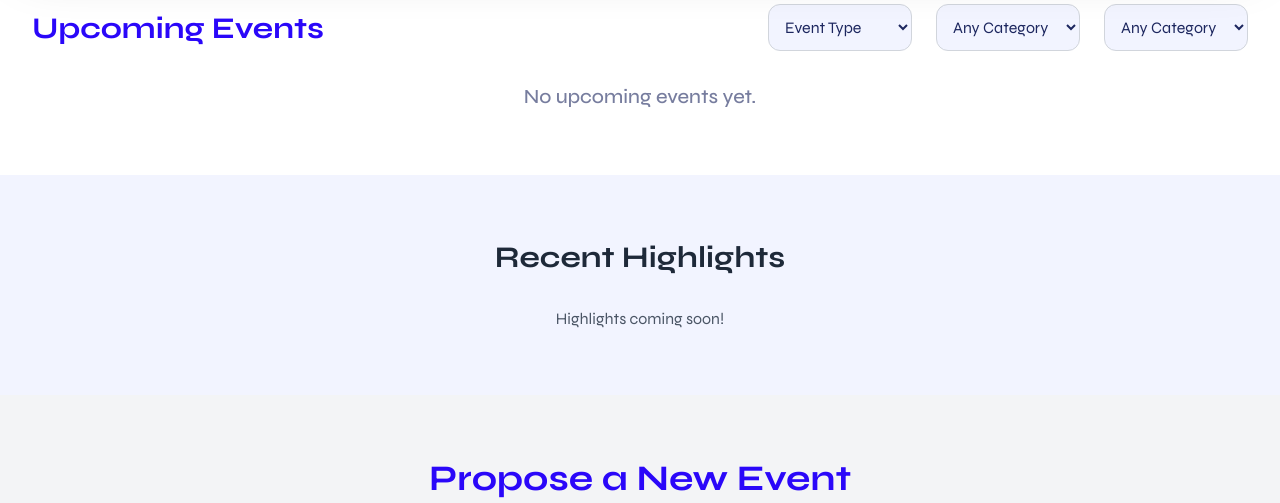
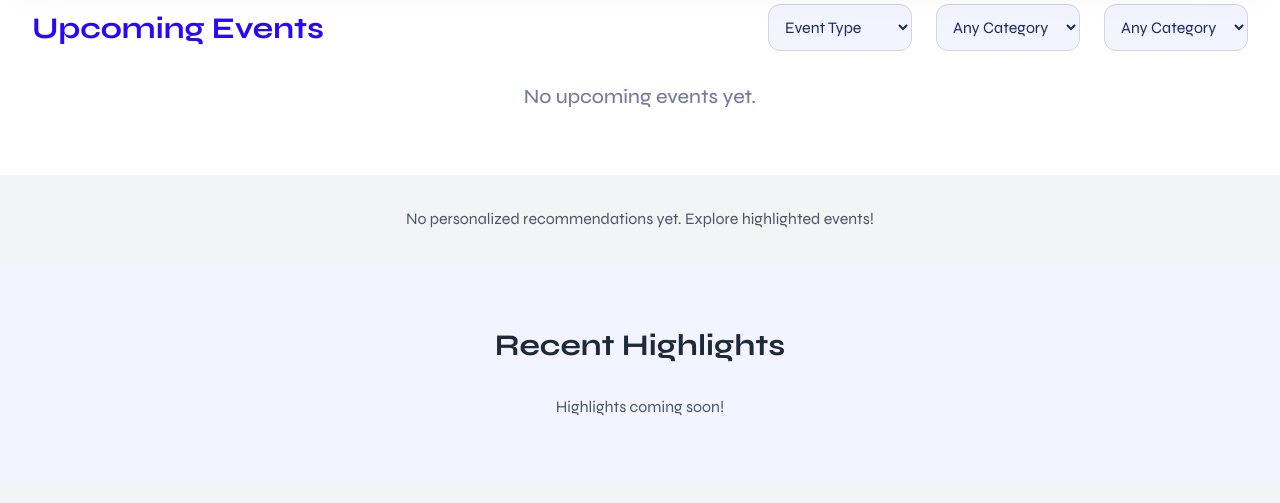
Before and after one commit to justbijay44/happening, a Django app: page / in a window 1280 px wide. Shown: the part 640-1143 px from the top of the page. Run offline with Django 5.2, Linux system fonts and the light colour scheme; a user stored in the database is signed in; tables that the repository leaves empty hold one stand-in row (values such as "Sample post"); style sheets or scripts are compiled from the project's sources; some libraries are stand-ins or nearby versions.

Commit message:
Basic Recommendation feature

```diff
--- a/events/models.py
+++ b/events/models.py
@@ -38,3 +38,14 @@
 
     def __str__(self):
         return self.title
+
+class EventView(models.Model):
+    event = models.ForeignKey(Event, on_delete=models.CASCADE, related_name='views')
+    user = models.ForeignKey(User, on_delete=models.CASCADE, related_name='event_views')
+    viewed_at = models.DateTimeField(auto_now_add=True)
+
+    class Meta:
+        unique_together = ('event', 'user')
+
+    def __str__(self):
+        return f"{self.user.username} viewed {self.event.title}"
--- /dev/null
+++ b/events/templates/events/event_recommended.html
@@ -0,0 +1,29 @@
+{% if user.is_authenticated %}
+    {% if recommended_events and recommended_events|length > 0 %}
+        <section class="py-16 bg-gray-100">
+            <div class="max-w-7xl mx-auto px-4 sm:px-6 lg:px-8">
+                <h2 class="text-3xl font-bold text-purple-600 mb-8">Recommended for You</h2>
+                <div class="grid grid-cols-1 md:grid-cols-3">
+                    {% for event in recommended_events %}
+                        <a href="{% url 'event_detail' event.id %}"
+                            class="block bg-white rounded-xl shadow-lg overflow-hidden mx-6 my-8">
+                            <img src="{{ event.image.url }}" alt="{{ event.title }}" class="w-full h-56 object-cover">
+                            <div class="p-4">
+                                <div class="flex space-x-2 mb-2">
+                                    <div class="bg-[#2A07F9] text-white px-3 py-1 rounded-lg text-sm font-medium">{{ event.date }}</div>
+                                    <div class="bg-[#F2F4FF] text-[#2A07F9] px-3 py-1 rounded-lg text-sm font-medium">
+                                        <i class="fas fa-map-marker-alt px-1"></i>{{ event.location }} ({{ event.venue.name }})
+                                    </div>
+                                </div>
+                                <h3 class="text-xl font-semibold text-gray-800 mb-2">{{ event.title }}</h3>
+                                <p class="text-gray-600 mb-4">{{ event.description }}</p>
+                            </div>
+                        </a>
+                    {% endfor %}
+                </div>
+            </div>
+        </section>
+    {% else %}
+        <p class="text-center py-8 text-gray-600">No personalized recommendations yet. Explore highlighted events!</p>
+    {% endif %}
+{% endif %}
--- a/events/templates/events/index.html
+++ b/events/templates/events/index.html
@@ -74,6 +74,9 @@
 <!-- Upcoming Events -->
 {% include 'events/upcoming_event.html' %}
 
+<!-- Recommended Events -->
+{% include 'events/event_recommended.html' %}
+
 <section class="bg-[#F2F4FF] py-16">
     <div class="max-w-7xl mx-auto px-4 sm:px-6 lg:px-8">
         <h2 class="text-3xl font-bold text-gray-800 mb-8 text-center">Recent Highlights</h2>
--- a/events/templates/events/upcoming_event.html
+++ b/events/templates/events/upcoming_event.html
@@ -18,14 +18,14 @@
         {% if upcoming_events %}
         <div class="grid grid-cols-1 md:grid-cols-3 space-x-6 space-y-6">
             {% for events in upcoming_events %}
-            <a href="#" class="bg-white rounded-xl shadow-lg overflow-hidden">
+            <a href="{% url 'event_detail' events.id %}" class="bg-white rounded-xl shadow-lg overflow-hidden">
                 <img src="{{ events.image.url }}" alt="{{ events.title }}" class="w-full h-56 object-cover">
                 <div class="p-4">
                     <div class="flex space-x-2 mb-2">
                         <div class="bg-[#2A07F9] text-white px-3 py-1 rounded-lg text-sm font-medium">{{ events.date }}
                         </div>
                         <div class="bg-[#F2F4FF] text-[#2A07F9] px-3 py-1 rounded-lg text-sm font-medium">
-                            <i class="fas fa-map-marker-alt px-1"></i>{{ events.venue }}
+                            <i class="fas fa-map-marker-alt px-1"></i>{{ events.location }} ({{ events.venue.name }})
                         </div>
                     </div>
                     <h3 class="text-xl font-semibold text-gray-800 mb-2">{{ events.title }}</h3>
--- a/events/urls.py
+++ b/events/urls.py
@@ -3,4 +3,5 @@
 
 urlpatterns = [
     path('', views.home, name='home'),
+    path('event/<int:event_id>/', views.event_detail, name='event_detail'),
 ]
--- a/events/views.py
+++ b/events/views.py
@@ -1,11 +1,42 @@
-from django.shortcuts import render, redirect
+from django.shortcuts import render, redirect, get_object_or_404
 from django.utils import timezone
-from .models import Event
+from .models import Event, EventView
 from .forms import EventProposalForm
 
 def home(request):
-    upcoming_events = Event.objects.filter(date__gte=timezone.now()).order_by('date')
+    upcoming_events = Event.objects.filter(is_approved=True, date__gte=timezone.now()).order_by('date')
+    recommended_events = None
 
+    if request.user.is_authenticated:
+        proposed_events = Event.objects.filter(proposed_by=request.user)
+        viewed_events = Event.objects.filter(views__user=request.user)
+
+        event_types = set()
+        if proposed_events.exists():
+            event_types.update(proposed_events.values_list('event_type', flat=True))
+        if viewed_events.exists():
+            event_types.update(viewed_events.values_list('event_type', flat=True))
+
+        if event_types:
+            recommended_events = Event.objects.filter(
+                is_approved=True,
+                date__gte=timezone.now(),
+                event_type__in=event_types
+            ).exclude(id__in=proposed_events.values('id')).order_by('date')[:3]
+        else:
+            recommended_events = Event.objects.filter(
+                is_approved=True,
+                date__gte=timezone.now(),
+                is_highlight=True
+            ).order_by('date')[:3]
+
+        if not recommended_events.exists():
+            recommended_events = Event.objects.filter(
+                is_approved=True,
+                date__gte=timezone.now()
+            ).order_by('-date')[:3]
+
+    # Form handling
     if request.method == 'POST':
         if not request.user.is_authenticated:
             return redirect('account_login')
@@ -16,12 +47,18 @@
             event.proposed_by = request.user
             event.save()
             return redirect('home')
-
     else:
         form = EventProposalForm()
 
     context = {
         'upcoming_events': upcoming_events,
+        'recommended_events': recommended_events,
         'form': form,
     }
     return render(request, 'events/index.html', context)
+
+def event_detail(request, event_id):
+    event = get_object_or_404(Event, id=event_id, is_approved=True)
+    if request.user.is_authenticated:
+        EventView.objects.get_or_create(event=event, user=request.user)
+    return render(request, 'events/event_detail.html', {'event': event})
```
Also changed, not shown: events/templates/events/event_detail.html (added, +15 -0 lines), events/migrations/0004_eventview.py (added), 1 other file.
